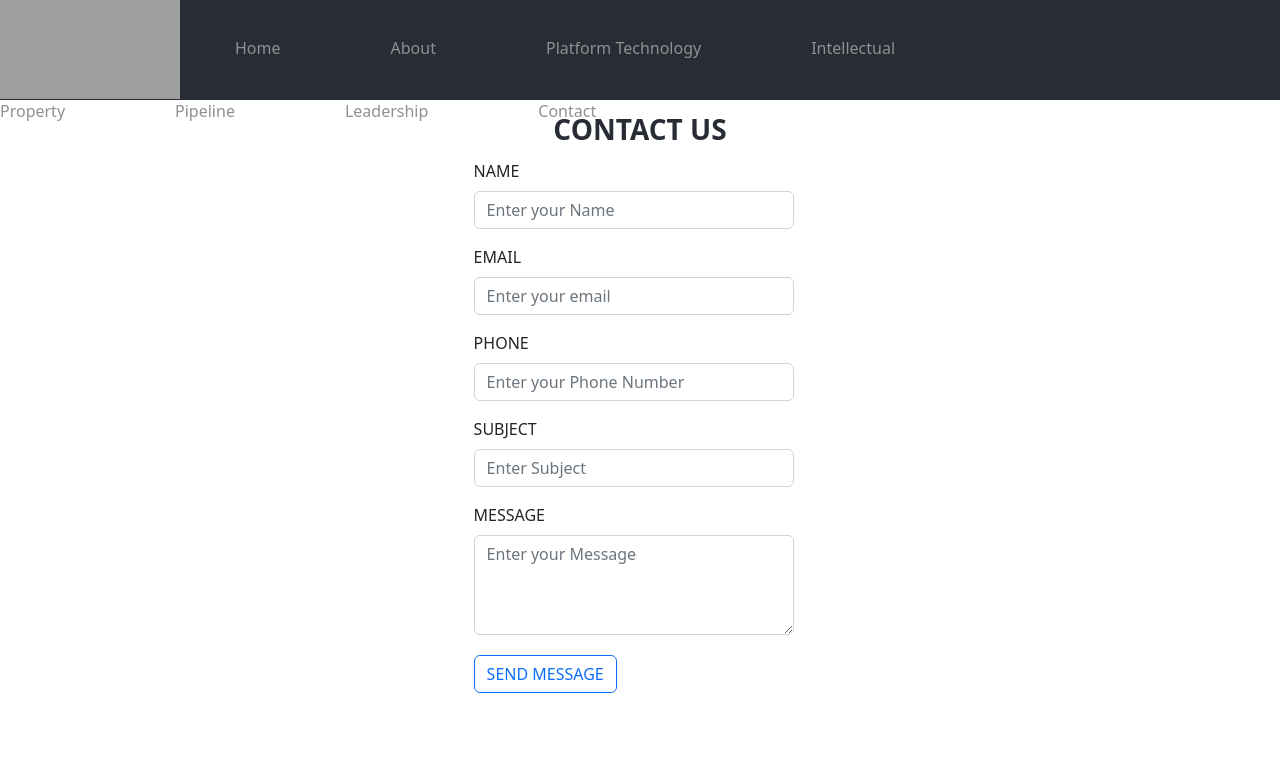
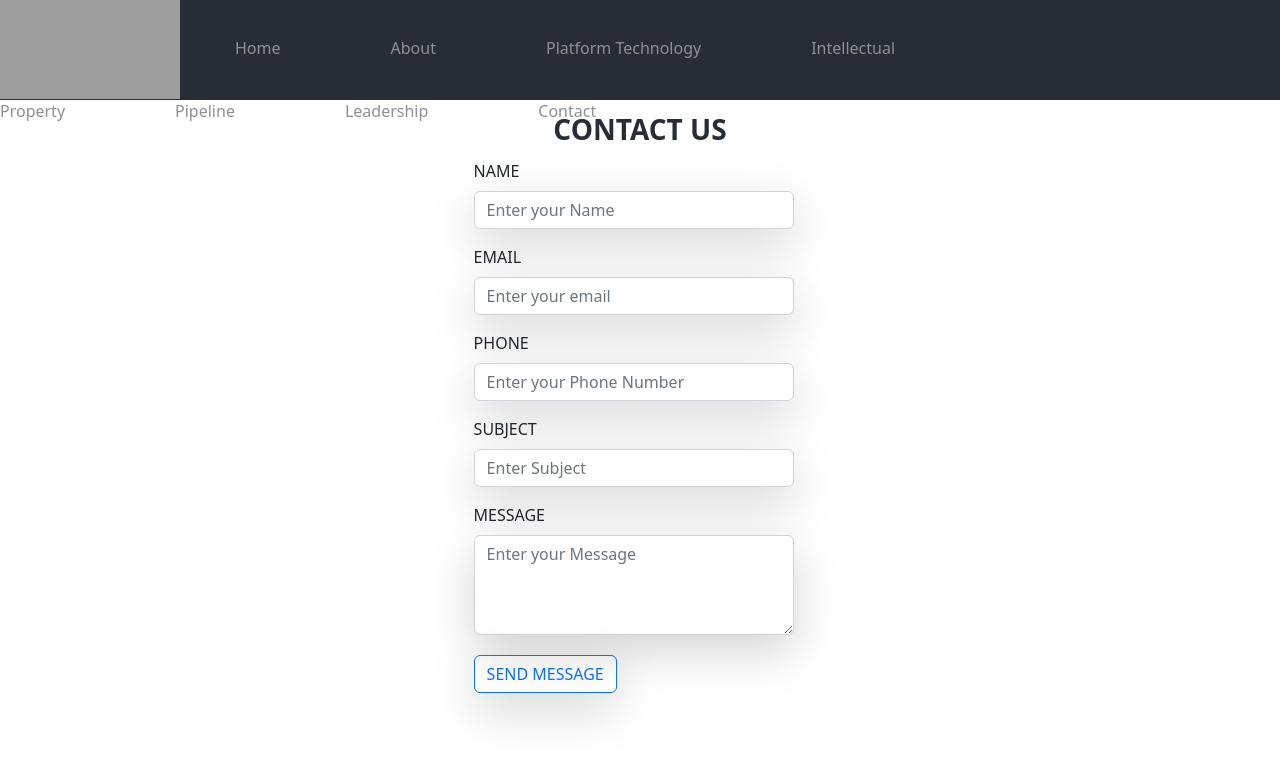
Before and after one commit to Harshamasina/Cellix_Bio, a React (Create React App) app in the folder cellixbio/: page /Contact in a window 1280 px wide. Shown: the top 760 px of the page. Built offline with nearby package versions, Linux system fonts and the light colour scheme; grey boxes are pictures that could not be loaded.

Commit message:
added shadows

```diff
--- a/cellixbio/src/Components/Navbar/Contact.js
+++ b/cellixbio/src/Components/Navbar/Contact.js
@@ -36,41 +36,41 @@ function Contact(){
                     <Form.Group className="mb-3" controlId="formBasicEmail">
                         <Form.Label>NAME</Form.Label>
                         <Form.Control
-                        name= "name" onChange={updateInput}
+                        name= "name" onChange={updateInput} className='shadow-lg'
                         type="text" placeholder="Enter your Name" />
                     </Form.Group>
 
                     <Form.Group className="mb-3" controlId="formBasicEmail">
                         <Form.Label>EMAIL</Form.Label>
                         <Form.Control
-                        name="email" onChange={updateInput}
+                        name="email" onChange={updateInput} className='shadow-lg'
                         type="email" placeholder="Enter your email" />
                     </Form.Group>
 
                     <Form.Group className="mb-3" controlId="formBasicEmail">
                         <Form.Label>PHONE</Form.Label>
                         <Form.Control
-                        name="phone" onChange={updateInput}
+                        name="phone" onChange={updateInput} className='shadow-lg'
                         type="text" placeholder="Enter your Phone Number" />
                     </Form.Group>
 
                     <Form.Group className="mb-3" controlId="formBasicPassword">
                         <Form.Label>SUBJECT</Form.Label>
                         <Form.Control
-                        name="subject" onChange={updateInput}
+                        name="subject" onChange={updateInput} className='shadow-lg'
                         type="text" placeholder="Enter Subject"/>
                     </Form.Group>
 
                     <Form.Group className="mb-3" controlId="formBasicPassword">
                         <Form.Label>MESSAGE</Form.Label>
                         <Form.Control
-                        name="message" onChange={updateInput} as="textarea"
+                        name="message" onChange={updateInput} as="textarea" className='shadow-lg'
                         type="text" placeholder="Enter your Message" />
                     </Form.Group>
 
                     <Button
                     onClick={register}
-                    variant="outline-primary" type="submit" className='mt-1'>
+                    variant="outline-primary" type="submit" className='mt-1 shadow-lg'>
                         SEND MESSAGE
                     </Button>
                 </Form>
```
